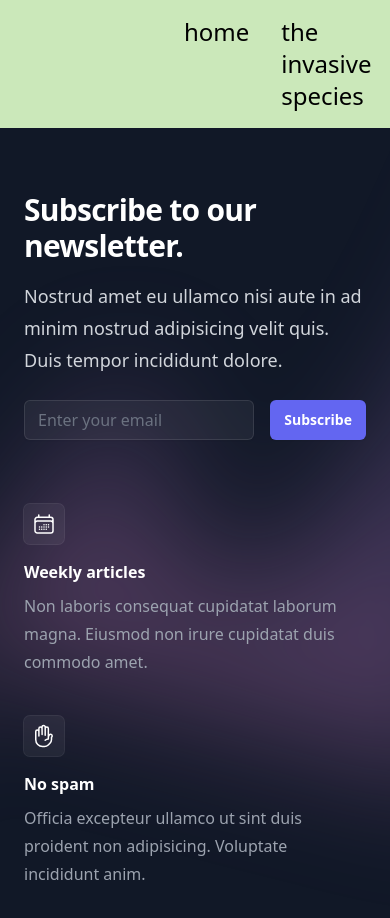
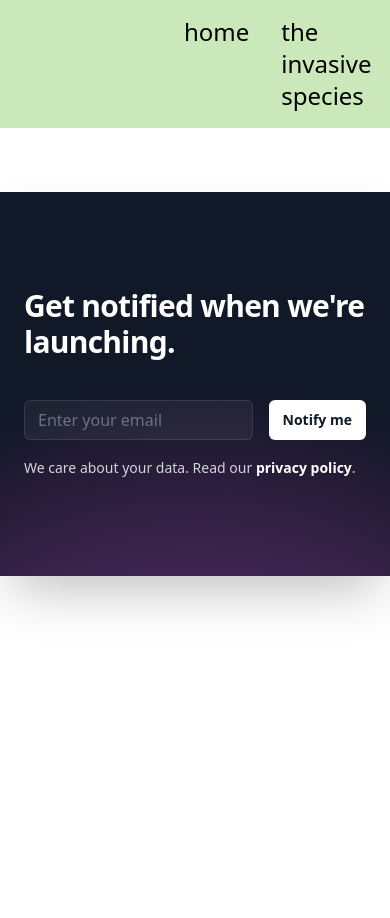
Before and after one commit to Ed-TheVisionMaker/green-ig-ias-network, a Next.js app: page /waitlist in a window 390 px wide. Shown: the top 918 px of the page. After the commit the page ends 844 px from the top, so only its background shows below. Built offline with nearby package versions, Linux system fonts and the light colour scheme; a web font is replaced by a local one.

Commit message:
feat(waitlist): setup Waitlist form in page

```diff
--- a/app/waitlist/page.tsx
+++ b/app/waitlist/page.tsx
@@ -1,18 +1,20 @@
-'use client'
-import { CalendarDaysIcon, HandRaisedIcon } from '@heroicons/react/24/outline'
+import { useState } from 'react';
+export default function Waitlist() {
+  const [email, setEmail] = useState('')
 
-export default function Example() {
+  const handleSubmit = async (e: React.FormEvent<HTMLFormElement>) => {
+    e.preventDefault();
+
+  };
   return (
-    <div className="relative isolate overflow-hidden bg-gray-900 py-16 sm:py-24 lg:py-32">
-      <div className="mx-auto max-w-7xl px-6 lg:px-8">
-        <div className="mx-auto grid max-w-2xl grid-cols-1 gap-x-8 gap-y-16 lg:max-w-none lg:grid-cols-2">
-          <div className="max-w-xl lg:max-w-lg">
-            <h2 className="text-3xl font-bold tracking-tight text-white sm:text-4xl">Subscribe to our newsletter.</h2>
-            <p className="mt-4 text-lg leading-8 text-gray-300">
-              Nostrud amet eu ullamco nisi aute in ad minim nostrud adipisicing velit quis. Duis tempor incididunt
-              dolore.
-            </p>
-            <div className="mt-6 flex max-w-md gap-x-4">
+    <div className="bg-white py-16 sm:py-24">
+      <div className="mx-auto max-w-7xl sm:px-6 lg:px-8">
+        <div className="relative isolate flex flex-col gap-10 overflow-hidden bg-gray-900 px-6 py-24 shadow-2xl sm:rounded-3xl sm:px-24 xl:flex-row xl:items-center xl:py-32">
+          <h2 className="max-w-2xl text-3xl font-bold tracking-tight text-white sm:text-4xl xl:max-w-none xl:flex-auto">
+            Get notified when we&#39;re launching.
+          </h2>
+          <form className="w-full max-w-md" onSubmit={handleSubmit}>
+            <div className="flex gap-x-4">
               <label htmlFor="email-address" className="sr-only">
                 Email address
               </label>
@@ -21,48 +23,48 @@ export default function Example() {
                 name="email"
                 type="email"
                 autoComplete="email"
+                value={email}
                 required
-                className="min-w-0 flex-auto rounded-md border-0 bg-white/5 px-3.5 py-2 text-white shadow-sm ring-1 ring-inset ring-white/10 focus:ring-2 focus:ring-inset focus:ring-indigo-500 sm:text-sm sm:leading-6"
+                className="min-w-0 flex-auto rounded-md border-0 bg-white/5 px-3.5 py-2 text-white shadow-sm ring-1 ring-inset ring-white/10 focus:ring-2 focus:ring-inset focus:ring-white sm:text-sm sm:leading-6"
                 placeholder="Enter your email"
+                onChange={(e) => setEmail(e.target.value)}
               />
               <button
                 type="submit"
-                className="flex-none rounded-md bg-indigo-500 px-3.5 py-2.5 text-sm font-semibold text-white shadow-sm hover:bg-indigo-400 focus-visible:outline focus-visible:outline-2 focus-visible:outline-offset-2 focus-visible:outline-indigo-500"
+                className="flex-none rounded-md bg-white px-3.5 py-2.5 text-sm font-semibold text-gray-900 shadow-sm hover:bg-gray-100 focus-visible:outline focus-visible:outline-2 focus-visible:outline-offset-2 focus-visible:outline-white"
               >
-                Subscribe
+                Notify me
               </button>
             </div>
-          </div>
-          <dl className="grid grid-cols-1 gap-x-8 gap-y-10 sm:grid-cols-2 lg:pt-2">
-            <div className="flex flex-col items-start">
-              <div className="rounded-md bg-white/5 p-2 ring-1 ring-white/10">
-                <CalendarDaysIcon className="h-6 w-6 text-white" aria-hidden="true" />
-              </div>
-              <dt className="mt-4 font-semibold text-white">Weekly articles</dt>
-              <dd className="mt-2 leading-7 text-gray-400">
-                Non laboris consequat cupidatat laborum magna. Eiusmod non irure cupidatat duis commodo amet.
-              </dd>
-            </div>
-            <div className="flex flex-col items-start">
-              <div className="rounded-md bg-white/5 p-2 ring-1 ring-white/10">
-                <HandRaisedIcon className="h-6 w-6 text-white" aria-hidden="true" />
-              </div>
-              <dt className="mt-4 font-semibold text-white">No spam</dt>
-              <dd className="mt-2 leading-7 text-gray-400">
-                Officia excepteur ullamco ut sint duis proident non adipisicing. Voluptate incididunt anim.
-              </dd>
-            </div>
-          </dl>
+            <p className="mt-4 text-sm leading-6 text-gray-300">
+              We care about your data. Read our{' '}
+              <a href="#" className="font-semibold text-white">
+                privacy&nbsp;policy
+              </a>
+              .
+            </p>
+          </form>
+          <svg
+            viewBox="0 0 1024 1024"
+            className="absolute left-1/2 top-1/2 -z-10 h-[64rem] w-[64rem] -translate-x-1/2"
+            aria-hidden="true"
+          >
+            <circle cx={512} cy={512} r={512} fill="url(#759c1415-0410-454c-8f7c-9a820de03641)" fillOpacity="0.7" />
+            <defs>
+              <radialGradient
+                id="759c1415-0410-454c-8f7c-9a820de03641"
+                cx={0}
+                cy={0}
+                r={1}
+                gradientUnits="userSpaceOnUse"
+                gradientTransform="translate(512 512) rotate(90) scale(512)"
+              >
+                <stop stopColor="#7775D6" />
+                <stop offset={1} stopColor="#E935C1" stopOpacity={0} />
+              </radialGradient>
+            </defs>
+          </svg>
         </div>
-      </div>
-      <div className="absolute left-1/2 top-0 -z-10 -translate-x-1/2 blur-3xl xl:-top-6" aria-hidden="true">
-        <div
-          className="aspect-[1155/678] w-[72.1875rem] bg-gradient-to-tr from-[#ff80b5] to-[#9089fc] opacity-30"
-          style={{
-            clipPath:
-              'polygon(74.1% 44.1%, 100% 61.6%, 97.5% 26.9%, 85.5% 0.1%, 80.7% 2%, 72.5% 32.5%, 60.2% 62.4%, 52.4% 68.1%, 47.5% 58.3%, 45.2% 34.5%, 27.5% 76.7%, 0.1% 64.9%, 17.9% 100%, 27.6% 76.8%, 76.1% 97.7%, 74.1% 44.1%)',
-          }}
-        />
       </div>
     </div>
   )
```
